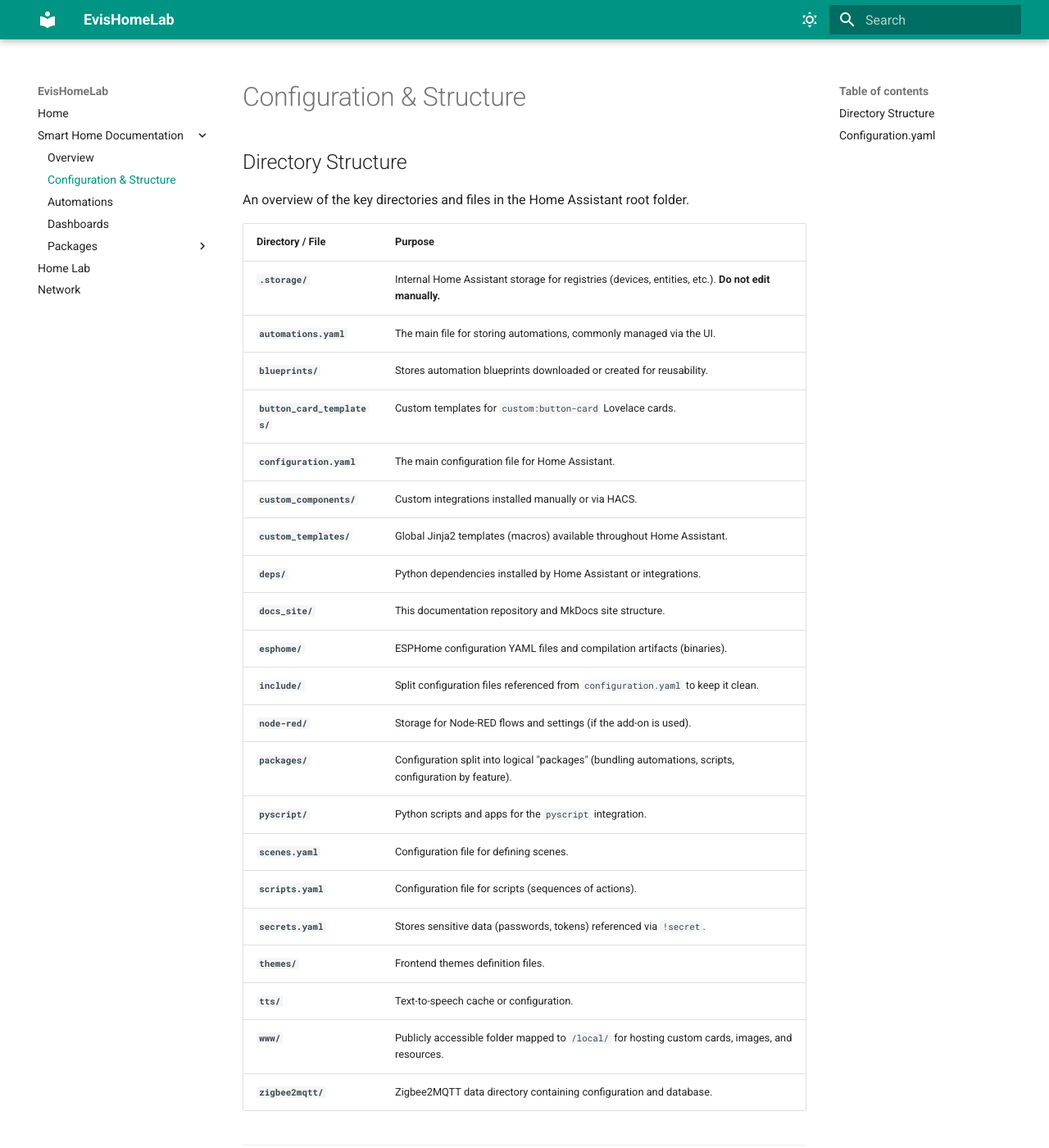
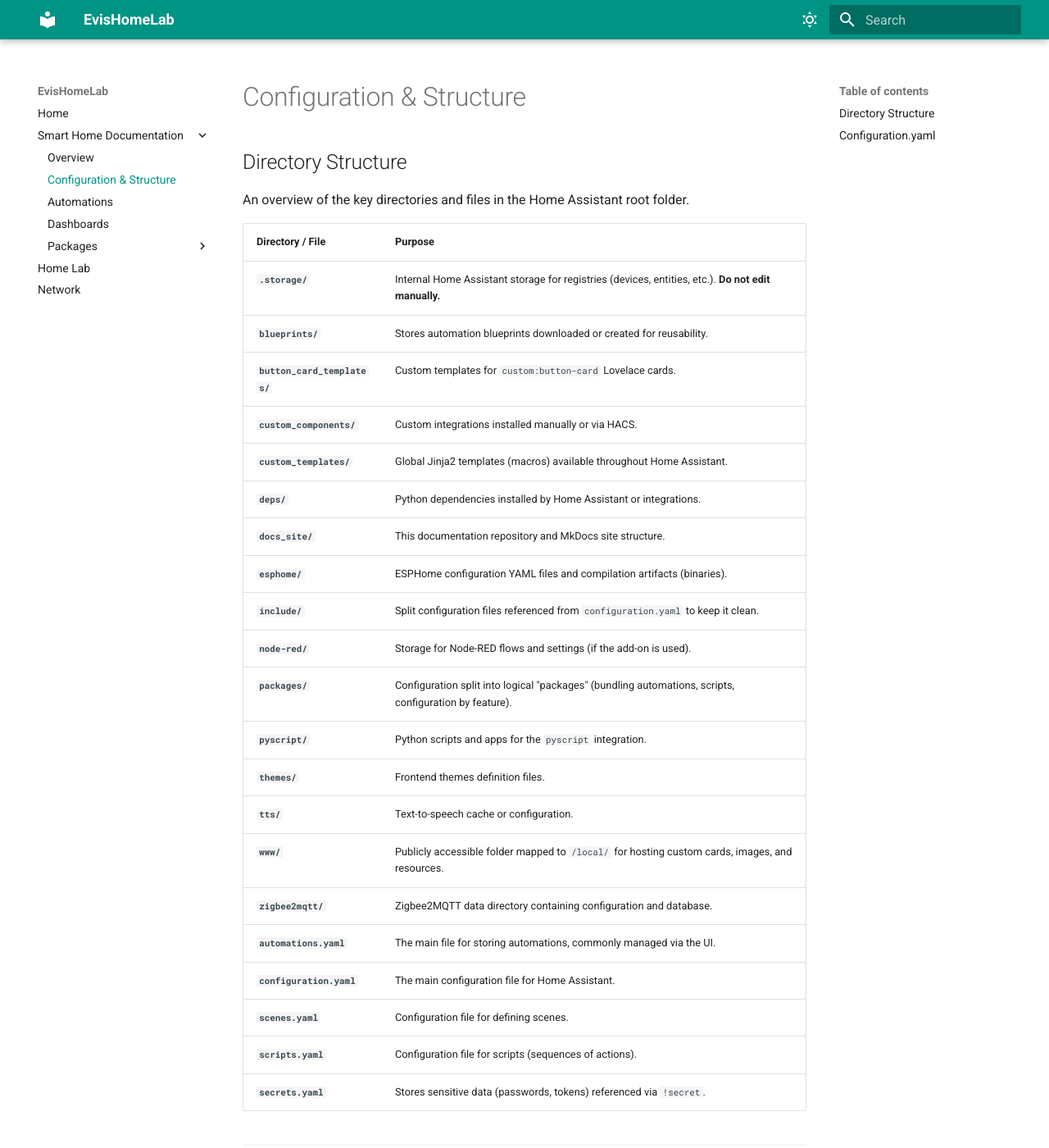
Before and after one commit to EvisHome/EvisHomeLab, an MkDocs documentation site: the page built from docs/smart-home/structure.md, in a window 1280 px wide and 1400 px high. Shown: the whole window at 82% size. Built offline with MkDocs 1.6.1 and Material for MkDocs 9.7.7, drawn with Linux system fonts in a browser that asks for light colours; part of the change alters nothing that is shown.

```diff
--- a/docs/smart-home/structure.md
+++ b/docs/smart-home/structure.md
@@ -7,10 +7,8 @@ An overview of the key directories and files in the Home Assistant root folder.
 | Directory / File | Purpose |
 | :--- | :--- |
 | **`.storage/`** | Internal Home Assistant storage for registries (devices, entities, etc.). **Do not edit manually.** |
-| **`automations.yaml`** | The main file for storing automations, commonly managed via the UI. |
 | **`blueprints/`** | Stores automation blueprints downloaded or created for reusability. |
 | **`button_card_templates/`** | Custom templates for `custom:button-card` Lovelace cards. |
-| **`configuration.yaml`** | The main configuration file for Home Assistant. |
 | **`custom_components/`** | Custom integrations installed manually or via HACS. |
 | **`custom_templates/`** | Global Jinja2 templates (macros) available throughout Home Assistant. |
 | **`deps/`** | Python dependencies installed by Home Assistant or integrations. |
@@ -20,13 +18,15 @@ An overview of the key directories and files in the Home Assistant root folder.
 | **`node-red/`** | Storage for Node-RED flows and settings (if the add-on is used). |
 | **`packages/`** | Configuration split into logical "packages" (bundling automations, scripts, configuration by feature). |
 | **`pyscript/`** | Python scripts and apps for the `pyscript` integration. |
-| **`scenes.yaml`** | Configuration file for defining scenes. |
-| **`scripts.yaml`** | Configuration file for scripts (sequences of actions). |
-| **`secrets.yaml`** | Stores sensitive data (passwords, tokens) referenced via `!secret`. |
 | **`themes/`** | Frontend themes definition files. |
 | **`tts/`** | Text-to-speech cache or configuration. |
 | **`www/`** | Publicly accessible folder mapped to `/local/` for hosting custom cards, images, and resources. |
 | **`zigbee2mqtt/`** | Zigbee2MQTT data directory containing configuration and database. |
+| **`automations.yaml`** | The main file for storing automations, commonly managed via the UI. |
+| **`configuration.yaml`** | The main configuration file for Home Assistant. |
+| **`scenes.yaml`** | Configuration file for defining scenes. |
+| **`scripts.yaml`** | Configuration file for scripts (sequences of actions). |
+| **`secrets.yaml`** | Stores sensitive data (passwords, tokens) referenced via `!secret`. |
 
 ---
 
```
